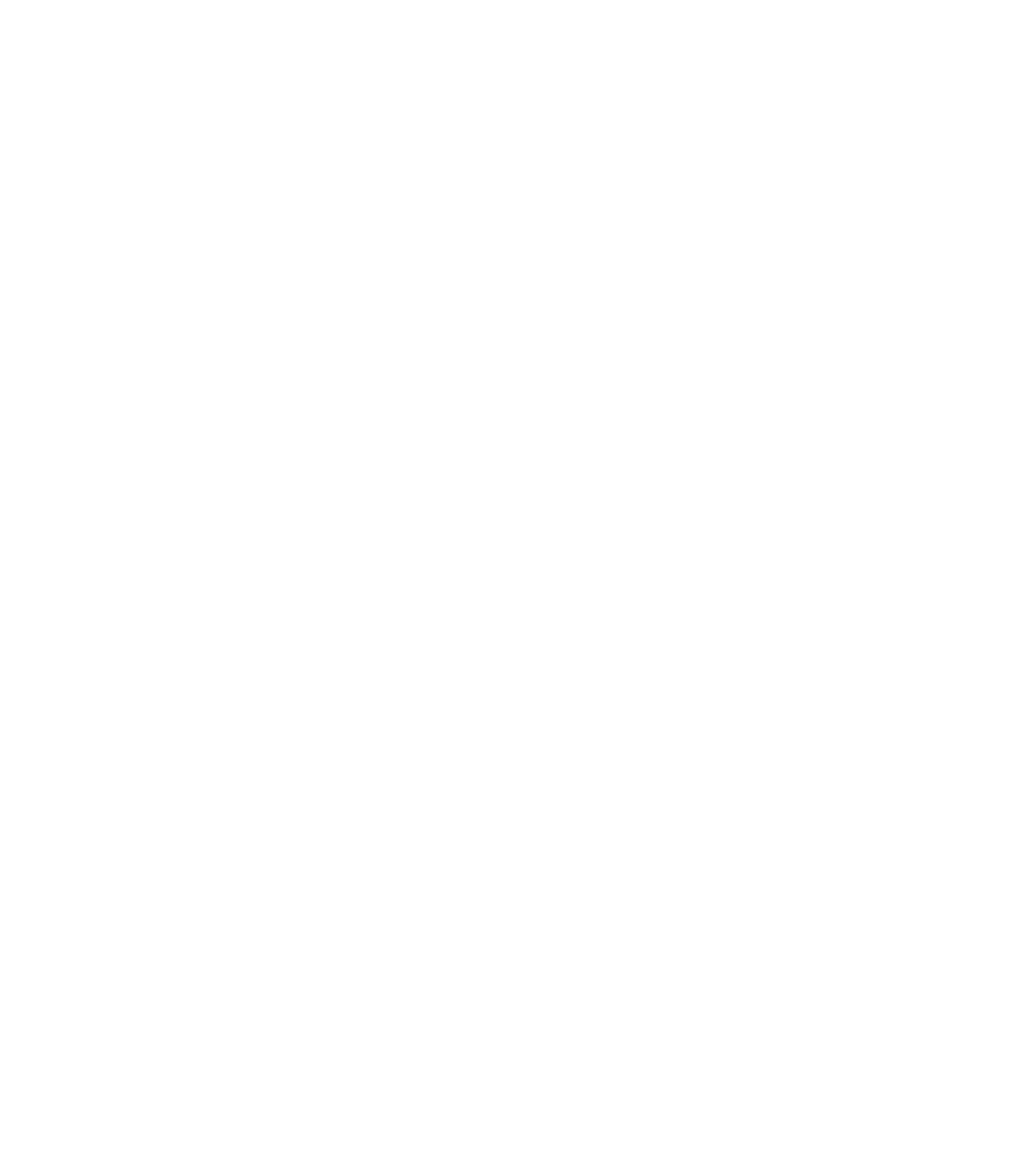
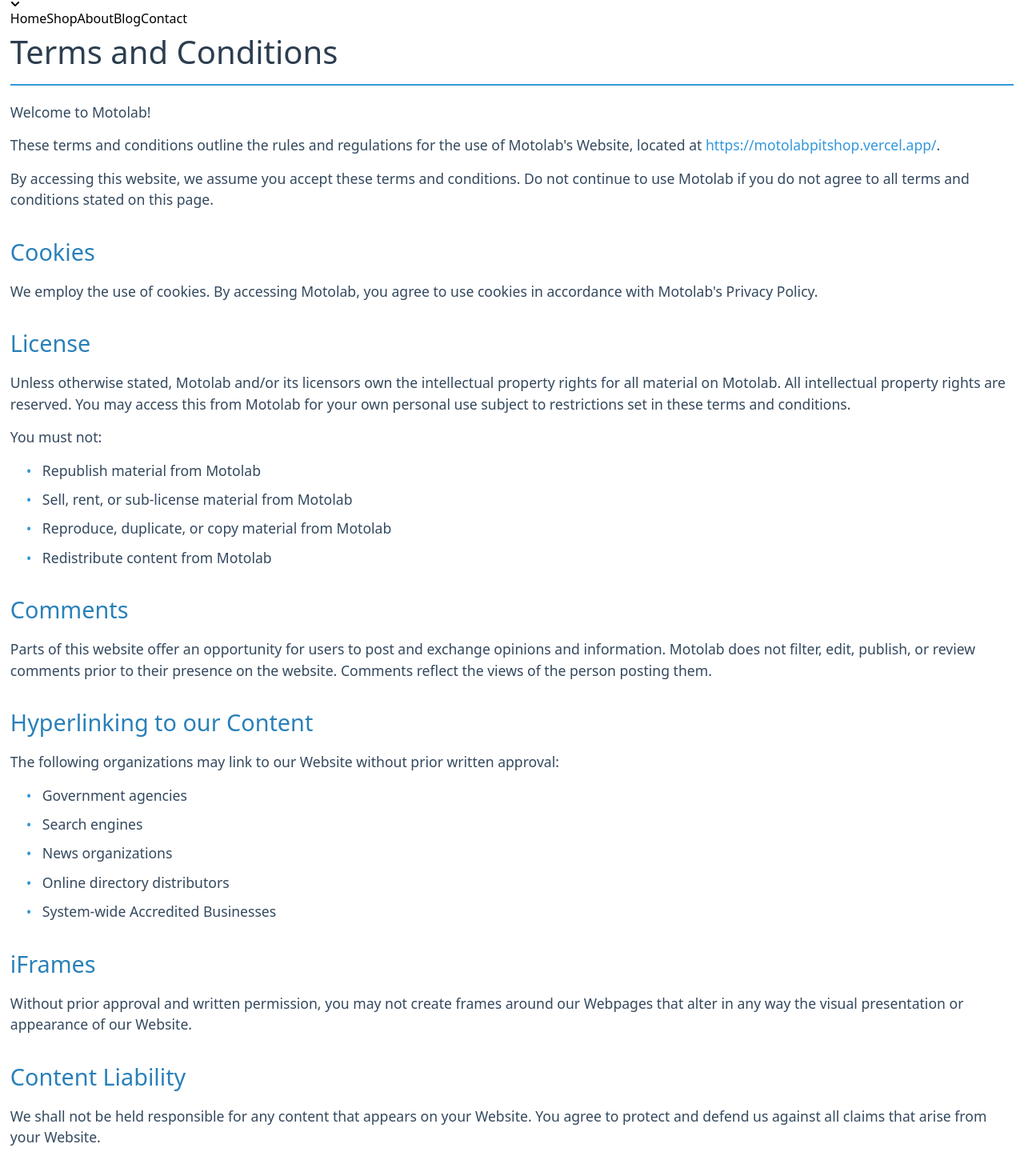
Before and after one commit to codebyviral/motolabpitshop-web-frontend, a React (Vite) app: page /TermsAndConditions in a window 1280 px wide. Before the commit this address had no page. Shown: the part 199-1669 px from the top of the page at 80% size. Before the commit the page ends 800 px from the top, so only its background shows below. Built offline with nearby package versions, Linux system fonts and the light colour scheme.

Commit message:
terms and conditions page update

```diff
--- a/package.json
+++ b/package.json
@@ -20,7 +20,8 @@
     "react-slick": "^0.30.3",
     "react-spinners": "^0.15.0",
     "react-toastify": "^11.0.5",
-    "slick-carousel": "^1.8.1"
+    "slick-carousel": "^1.8.1",
+    "styled-components": "^6.1.16"
   },
   "devDependencies": {
     "@eslint/js": "^9.21.0",
--- a/src/App.jsx
+++ b/src/App.jsx
@@ -11,6 +11,7 @@
   ViewProduct,
   PaymentSuccess,
   ContactMethods,
+  TermsAndConditions,
 } from "./Pages/index.js";
 import { ToastContainer } from "react-toastify";
 
@@ -41,7 +42,7 @@
           <Route path="/view-product/:id" element={<ViewProduct />} />
           <Route path="/payment-success" element={<PaymentSuccess />} />
           <Route path="/ContactMethods" element={<ContactMethods />} />
-
+          <Route path="/TermsAndConditions" element={<TermsAndConditions />} />
         </Routes>
       </div>
     </>
--- /dev/null
+++ b/src/Pages/TermsAndConditions.jsx
@@ -0,0 +1,143 @@
+import React from "react";
+import styled from "styled-components";
+import { Footer, Header } from '../components';
+
+const Container = styled.div`
+  padding: 40px 1%;  // Uses percentage for responsive padding
+  width: 100%;
+  min-height: 10vh;  // Ensures it takes full viewport height
+  background: #ffffff;
+  box-shadow: 0 4px 6px rgba(0, 0, 0, 0.1);
+  line-height: 1.5;
+  box-sizing: border-box;
+`;
+
+const Title = styled.h1`
+  color: #2c3e50;
+  font-size: 2.5rem;
+  margin-bottom: 20px;
+  border-bottom: 2px solid #3498db;
+  padding-bottom: 10px;
+`;
+
+const SectionTitle = styled.h2`
+  color: #2980b9;
+  font-size: 1.8rem;
+  margin: 30px 0 15px;
+`;
+
+const Paragraph = styled.p`
+  color: #34495e;
+  font-size: 1.1rem;
+  margin-bottom: 15px;
+`;
+
+const StyledLink = styled.a`
+  color: #3498db;
+  text-decoration: none;
+  transition: color 0.3s ease;
+  &:hover {
+    color: #2980b9;
+    text-decoration: underline;
+  }
+`;
+
+const List = styled.ul`
+  margin: 15px 0 20px 20px;
+`;
+
+const ListItem = styled.li`
+  color: #34495e;
+  font-size: 1.1rem;
+  margin-bottom: 10px;
+  position: relative;
+  padding-left: 20px;
+  &:before {
+    content: "•";
+    color: #3498db;
+    position: absolute;
+    left: 0;
+  }
+`;
+
+const TermsAndConditions = () => {
+  return (
+    <Container>
+        <Header />
+      <Title>Terms and Conditions</Title>
+
+      <Paragraph>Welcome to Motolab!</Paragraph>
+
+      <Paragraph>
+        These terms and conditions outline the rules and regulations for the use of Motolab's Website, located at{" "}
+        <StyledLink href="https://motolabpitshop.vercel.app/" target="_blank" rel="noopener noreferrer">
+          https://motolabpitshop.vercel.app/
+        </StyledLink>.
+      </Paragraph>
+
+      <Paragraph>
+        By accessing this website, we assume you accept these terms and conditions. Do not continue to use Motolab if you do not agree to all terms and conditions stated on this page.
+      </Paragraph>
+
+      <SectionTitle>Cookies</SectionTitle>
+      <Paragraph>
+        We employ the use of cookies. By accessing Motolab, you agree to use cookies in accordance with Motolab's Privacy Policy.
+      </Paragraph>
+
+      <SectionTitle>License</SectionTitle>
+      <Paragraph>
+        Unless otherwise stated, Motolab and/or its licensors own the intellectual property rights for all material on Motolab. All intellectual property rights are reserved. You may access this from Motolab for your own personal use subject to restrictions set in these terms and conditions.
+      </Paragraph>
+      <Paragraph>You must not:</Paragraph>
+      <List>
+        <ListItem>Republish material from Motolab</ListItem>
+        <ListItem>Sell, rent, or sub-license material from Motolab</ListItem>
+        <ListItem>Reproduce, duplicate, or copy material from Motolab</ListItem>
+        <ListItem>Redistribute content from Motolab</ListItem>
+      </List>
+
+      <SectionTitle>Comments</SectionTitle>
+      <Paragraph>
+        Parts of this website offer an opportunity for users to post and exchange opinions and information. Motolab does not filter, edit, publish, or review comments prior to their presence on the website. Comments reflect the views of the person posting them.
+      </Paragraph>
+
+      <SectionTitle>Hyperlinking to our Content</SectionTitle>
+      <Paragraph>The following organizations may link to our Website without prior written approval:</Paragraph>
+      <List>
+        <ListItem>Government agencies</ListItem>
+        <ListItem>Search engines</ListItem>
+        <ListItem>News organizations</ListItem>
+        <ListItem>Online directory distributors</ListItem>
+        <ListItem>System-wide Accredited Businesses</ListItem>
+      </List>
+
+      <SectionTitle>iFrames</SectionTitle>
+      <Paragraph>
+        Without prior approval and written permission, you may not create frames around our Webpages that alter in any way the visual presentation or appearance of our Website.
+      </Paragraph>
+
+      <SectionTitle>Content Liability</SectionTitle>
+      <Paragraph>
+        We shall not be held responsible for any content that appears on your Website. You agree to protect and defend us against all claims that arise from your Website.
+      </Paragraph>
+
+      <SectionTitle>Your Privacy</SectionTitle>
+      <Paragraph>
+        Please read our <StyledLink href="/privacy-policy">Privacy Policy</StyledLink>.
+      </Paragraph>
+
+      <SectionTitle>Disclaimer</SectionTitle>
+      <Paragraph>
+        To the maximum extent permitted by applicable law, we exclude all representations, warranties, and conditions relating to our website and its use.
+      </Paragraph>
+
+      <Paragraph>
+        If you have any questions about our Terms and Conditions, please contact us at{" "}
+        <StyledLink href="mailto:motolabpitshop@gmail.com">support@motolab.com</StyledLink>.
+      </Paragraph>
+      <Footer />
+    </Container>
+  );
+};
+
+export default TermsAndConditions;
--- a/src/Pages/index.js
+++ b/src/Pages/index.js
@@ -8,5 +8,6 @@
 import ViewProduct from "./ViewProduct"
 import PaymentSuccess from "./PaymentSuccess"
 import ContactMethods from "./ContactMethods"
+import TermsAndConditions from "./TermsAndConditions"
 
-export { Home, LoginForm, SignupForm, AboutUs, AllProducts, Profile, Logout, ViewProduct , PaymentSuccess,ContactMethods }
+export { Home, LoginForm, SignupForm, AboutUs, AllProducts, Profile, Logout, ViewProduct , PaymentSuccess,ContactMethods ,TermsAndConditions}
--- a/src/components/Footer.jsx
+++ b/src/components/Footer.jsx
@@ -159,7 +159,14 @@
 
         <div className="mt-6 text-center text-sm text-gray-400">
           <p>© 2025 MotoLab. All rights reserved.</p>
+          <a
+                href="/TermsAndConditions "
+                className="text-gray-100 transition-colors duration-800 hover:text-yellow-200 hover:underline"
+              >
+                TermsAndConditions
+              </a>
         </div>
+
       </div>
     </footer>
   );
```
Also changed, not shown: 1 other file (tests, documents, lock files or other folders).
